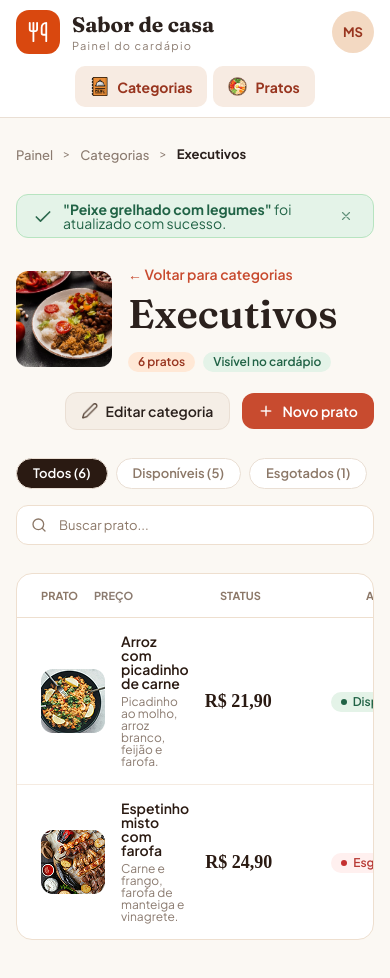
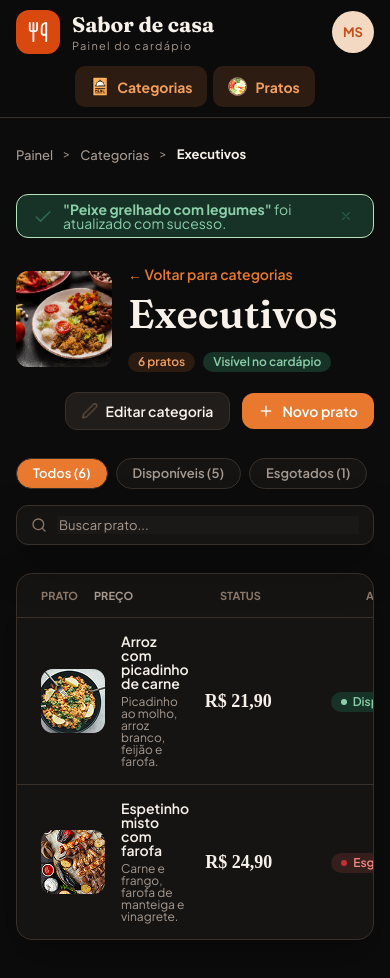
Before and after one commit to kairondutra/sabordecasa, a plain HTML site: page pratos_categoria.html in a window 390 px wide. Drawn offline with Linux system fonts and the light colour scheme.

Commit message:
style: aplica identidade premium escura ao painel
Co-authored-by: Copilot <223556219+Copilot@users.noreply.github.com>

```diff
--- a/css/estilos/grade_categorias.css
+++ b/css/estilos/grade_categorias.css
@@ -24,7 +24,7 @@
 .card-capa img {
     display: block;
     width: 100%;
-    height: 190px;
+    height: 220px;
     object-fit: cover;
 }
 
@@ -65,7 +65,8 @@
     margin: 0 0 22px;
     color: var(--cor-fonte-descricao);
     font-size: 14px;
-    line-height: 1.65;
+    line-height: 1.7;
+    color: #b7aaa0;
 }
 
 .card-footer {
--- a/css/estilos/header.css
+++ b/css/estilos/header.css
@@ -69,8 +69,8 @@ header {
 }
 
 .menu-item.ativo {
-    background-color: #f7ebe2;
-    color: var(--cor-tomate-escuro);
+    background-color: rgba(232, 121, 47, 0.15);
+    color: #f3a05d;
     font-weight: 700;
 }
 
@@ -84,6 +84,10 @@ header {
     width: 100%;
     height: 100%;
     object-fit: contain;
+}
+
+.menu-item .icone img {
+    filter: saturate(0.8) brightness(1.25);
 }
 
 .header_usuario {
--- a/css/estilos/tabela_categoria_pratos.css
+++ b/css/estilos/tabela_categoria_pratos.css
@@ -1,8 +1,8 @@
 /* Container Principal da Tabela */
 .tabela-pratos-container {
     width: 100%;
-    background-color: #FFFFFF;
-    border: 1px solid #EEDFCF;
+    background-color: #151413;
+    border: 1px solid var(--cor-linha);
     border-radius: 16px;
     overflow: hidden;
     box-sizing: border-box;
@@ -21,7 +21,7 @@
 /* Cabeçalho */
 .tabela-header {
     font-family: 'Plus Jakarta Sans', sans-serif;
-    border-bottom: 1px solid #EEDFCF;
+    border-bottom: 1px solid var(--cor-linha);
     font-size: 11px;
     font-weight: 700;
     color: #8C7868;
@@ -30,7 +30,7 @@
 
 /* Linha de cada Prato */
 .prato-item {
-    border-bottom: 1px solid #F5EBE1;
+    border-bottom: 1px solid var(--cor-linha);
     transition: background-color 0.2s ease;
 }
 
@@ -67,7 +67,7 @@
 .prato-textos h4 {
     font-size: 14px;
     font-weight: 600;
-    color: #2A1A12;
+    color: var(--cor-cafe);
     margin: 0 0 2px 0;
 }
 
--- a/css/style.css
+++ b/css/style.css
@@ -19,22 +19,22 @@
 @import url("estilos/editar_prato.css");
 
 :root {
-  --cor-tomate: #c84b2f;
-  --cor-tomate-escuro: #98351f;
-  --cor-cafe: #2b211d;
-  --cor-creme: #fbf8f3;
-  --cor-erva: #287353;
-  --cor-button-editar: #f5eee6;
-  --cor-atencao: #e2962f;
-  --cor-linha: #eadfd4;
-  --cor-sucesso: #e4f3e8;
-  --cor-erro-fundo: #fff0ef;
-  --cor-fonte-breadcumpb-inativo: #8b7b70;
-  --cor-fonte-descricao: #685950;
-  --cor-fonte-badge: #a94a32;
-  --cor-fonte-verde-escuro: #216346;
-  --cor-fonte-erro: #b83b36;
-  --sombra-suave: 0 12px 30px rgba(43, 33, 29, 0.06);
+  --cor-tomate: #e8792f;
+  --cor-tomate-escuro: #bd5120;
+  --cor-cafe: #f7f1e9;
+  --cor-creme: #0c0c0c;
+  --cor-erva: #7bc49b;
+  --cor-button-editar: #201d1b;
+  --cor-atencao: #f1b34b;
+  --cor-linha: #3a302a;
+  --cor-sucesso: #173328;
+  --cor-erro-fundo: #351e1c;
+  --cor-fonte-breadcumpb-inativo: #a79a90;
+  --cor-fonte-descricao: #c8bdb3;
+  --cor-fonte-badge: #f09a52;
+  --cor-fonte-verde-escuro: #8cd0aa;
+  --cor-fonte-erro: #f28a7f;
+  --sombra-suave: 0 18px 45px rgba(0, 0, 0, 0.28);
 }
 
 * {
@@ -50,6 +50,17 @@ body {
   background-color: var(--cor-creme);
   font-family: 'Plus Jakarta Sans', sans-serif;
   -webkit-font-smoothing: antialiased;
+}
+
+body::before {
+  position: fixed;
+  inset: 0;
+  z-index: -1;
+  background:
+    radial-gradient(circle at 8% 0%, rgba(232, 121, 47, 0.1), transparent 28rem),
+    radial-gradient(circle at 92% 18%, rgba(123, 196, 155, 0.05), transparent 24rem);
+  content: '';
+  pointer-events: none;
 }
 
 main {
@@ -70,4 +81,115 @@ textarea {
     width: min(100% - 32px, 1240px);
     padding-top: 28px;
   }
+
+  /* Ajustes comuns para manter o painel limpo e com contraste premium. */
+  header {
+    background: rgba(12, 12, 12, 0.88);
+    border-color: var(--cor-linha);
+  }
+
+  .cabecalho_titulo h1,
+  .cabecalho_titulo_pagina,
+  .card-header h3,
+  .indicadores_item_numero,
+  .categoria-textos h1,
+  .card-formulario h2,
+  .card-foto h3,
+  .regras-titulo h3,
+  .prato-textos h4,
+  .col-preco {
+    color: var(--cor-cafe);
+  }
+
+  .cabecalho a,
+  .btn-novo-prato,
+  .btn-salvar {
+    background: var(--cor-tomate);
+  }
+
+  .indicadores_item,
+  .card-categoria,
+  .tabela-pratos-container,
+  .card-formulario,
+  .card-foto,
+  .card-regras,
+  .filtro_box,
+  .busca_box,
+  .filtro-busca-box {
+    background-color: #151413;
+    border-color: var(--cor-linha);
+    box-shadow: var(--sombra-suave);
+  }
+
+  .card-categoria:hover {
+    border-color: rgba(232, 121, 47, 0.65);
+  }
+
+  .badge-pratos,
+  .badge-quantidade {
+    background-color: rgba(232, 121, 47, 0.14);
+    color: #f2a061;
+  }
+
+  .btn-editar,
+  .btn-acao.btn-editar {
+    background-color: var(--cor-button-editar);
+    color: var(--cor-cafe);
+    border-color: var(--cor-linha);
+  }
+
+  .input_busca,
+  .select_filtro,
+  .input-busca-prato,
+  .form-grupo input[type="text"],
+  .form-grupo input[type="number"],
+  .form-grupo textarea,
+  .select-wrapper select {
+    color: var(--cor-cafe);
+    background-color: #1b1918;
+    border-color: var(--cor-linha);
+  }
+
+  .input_busca::placeholder,
+  .input-busca-prato::placeholder {
+    color: var(--cor-fonte-breadcumpb-inativo);
+  }
+
+  .tabela-header,
+  .prato-item {
+    border-color: var(--cor-linha);
+  }
+
+  .prato-item:hover {
+    background-color: #1b1918;
+  }
+
+  .filtro-tab {
+    background-color: #151413;
+    border-color: var(--cor-linha);
+    color: var(--cor-fonte-breadcumpb-inativo);
+  }
+
+  .filtro-tab.ativo {
+    background-color: var(--cor-tomate);
+    color: #fff;
+  }
+
+  .btn-cancelar,
+  .btn-trocar-foto {
+    background-color: #1b1918;
+    color: var(--cor-cafe);
+    border-color: var(--cor-linha);
+  }
+
+  .form-divisor,
+  .card-footer {
+    border-color: var(--cor-linha);
+  }
+
+  @media (max-width: 760px) {
+    .header_container {
+      background: transparent;
+    }
+  }
 }
```
